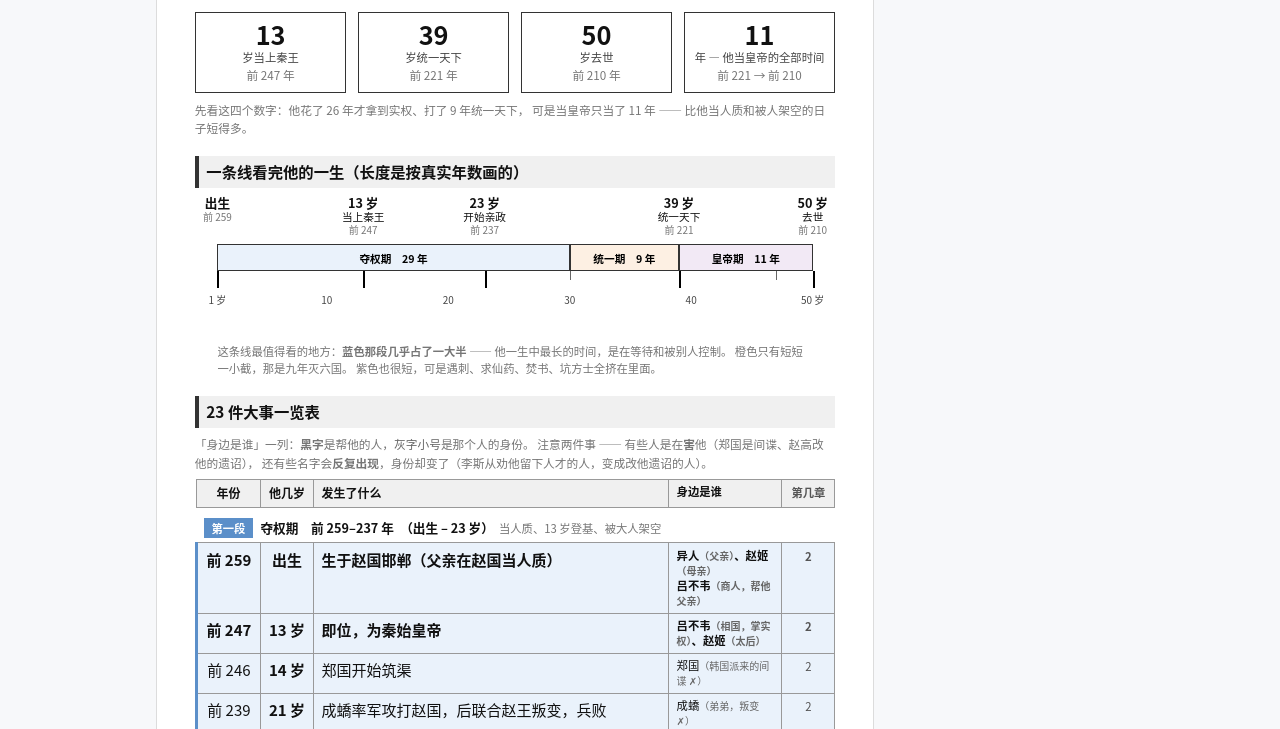
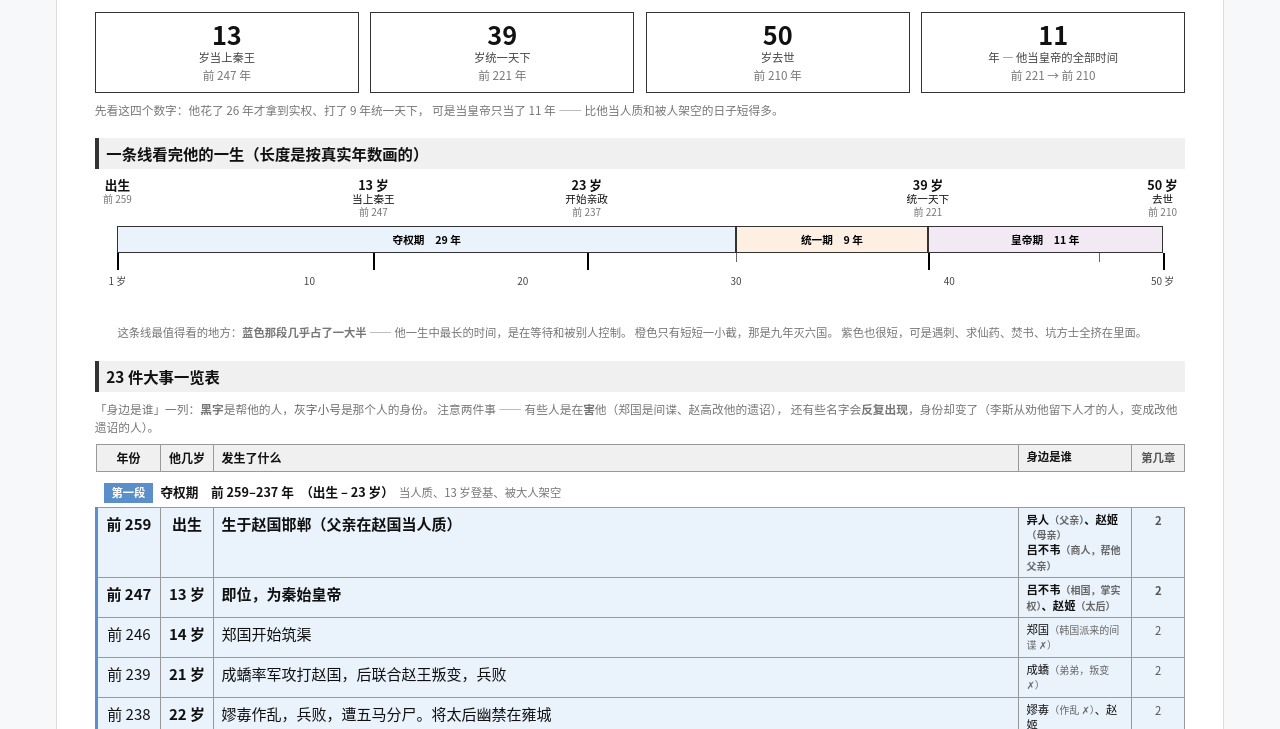
Before and after one commit to learning-hub-ai/qinshihuang, a plain HTML site: page fact-sheet.html in a window 1280 px wide. Shown: the part 263-992 px from the top of the page. Drawn offline with Linux system fonts and the light colour scheme.

Commit message:
小档案和进度表在屏幕上放宽，与其他根目录页一致
这两页是 A4 学习单（.sheetin 原限 190mm ≈ 718px），在 1600 屏上
内容只占 45%，而表格并不挤 —— 白留太多。

屏幕上改为由 .wrap 决定宽度（这两页加 data-width="browse" → 1200px），
四个根目录页现在都是 1168px。

打印不受影响：@media print 里 .wrap 和 .sheetin 都是
max-width:none、padding:0，实际纸宽由 @page{size:A4; margin:12mm} 决定。
（曾多加一条 .sheetin{max-width:190mm}，既被后面的 none 覆盖也本身多余，已删）

字词表和导读页仍是 968px —— 它们是每天打印的学习单，没加 data-width。

Change-Id: I9509fab2ffff3f3693cef4d4b01bc871407054ee

```diff
--- a/fact-sheet.html
+++ b/fact-sheet.html
@@ -152,7 +152,7 @@ h2 {
   .ev.big.d2::before { background: var(--p2b); }
   .ev.big.d3::before { background: var(--p3b); }  .ev.big .what { font-weight: bold; }</style>
 </head>
-<body data-pagename="秦始皇小档案 · 23 件大事" data-tab="facts">
+<body data-width="browse" data-pagename="秦始皇小档案 · 23 件大事" data-tab="facts">
 
 <!-- #frame:head -->
 <div class="sitehead">
--- a/site.css
+++ b/site.css
@@ -152,10 +152,17 @@ body{
    （实测过：内容 216px、横幅 330px、导航 379px，三者互不对齐）。
    用 <body data-width="browse"> 触发，只影响这两页。 */
 .wrap.browse{ max-width:1200px; }
+/* 打勾用的 A4 学习单也可以在屏幕上放宽（见下面 .sheetin 的说明）。
+   凡带 data-width="browse" 的页面，容器和框架一起放宽。 */
+body[data-width="browse"] .wrap,
 body[data-width="browse"] .sitehead .sh-in,
 body[data-width="browse"] .sitenav  .nv-in,
 body[data-width="browse"] .sitenav  .nv-sub,
 body[data-width="browse"] .sitefoot .sf-in{ max-width:1200px; }
+@media print{
+  /* 纸上不要这个放宽 */
+  body[data-width="browse"] .wrap{ max-width:none; }
+}
 
 /* 纸质材料页（A4 打印为主）：白纸卡片。
    .wrap 已经负责「1000px 居中 + 左右 16px 内边距」，
@@ -164,7 +171,11 @@ body[data-width="browse"] .sitefoot .sf-in{ max-width:1200px; }
 .wrap.sheet > .sheetin{
   background:#fff; border:1px solid var(--rule);
   padding:9mm 10mm 10mm;
-  max-width:190mm;
+  /* 屏幕上不限宽 —— 190mm ≈ 718px 只占宽屏的 45%，表格并不挤，白留太多。
+     由 .wrap 决定实际宽度（默认 1000px，data-width="browse" 的页面 1200px）。
+     打印时由 @page 的 A4 页边距决定实宽（下面 @media print 里
+     .sheetin 去边框、去内距、max-width:none），所以纸上仍然准确。 */
+  max-width:none;
 }
 /* 宽内容页（时间轴、人物关系表）：内容本来就宽，
    限制在 190mm 会把文字挤成很多行 —— 让它用满容器宽度。 */
```
Also changed, not shown: reading-plan.html (+1 -1 lines).
